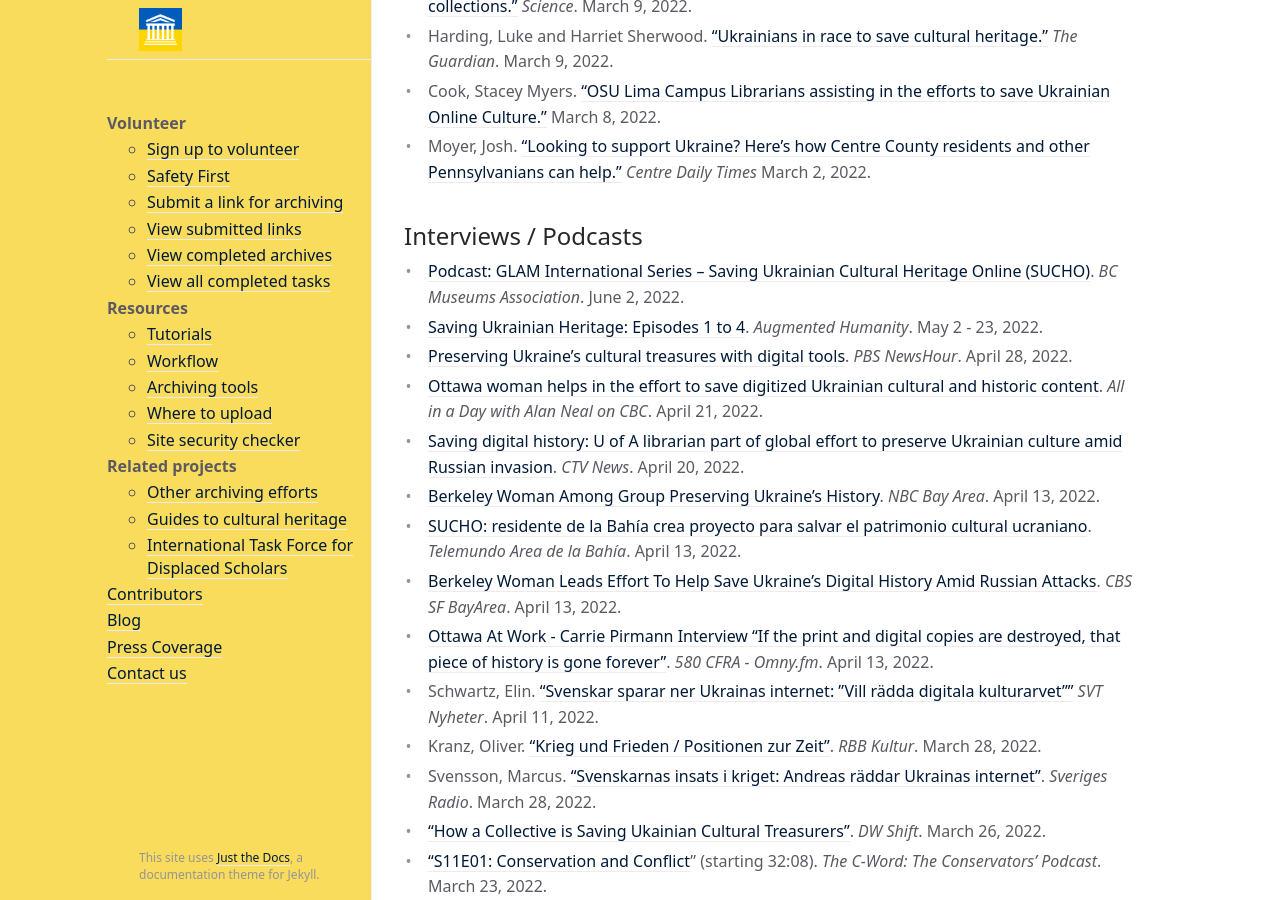
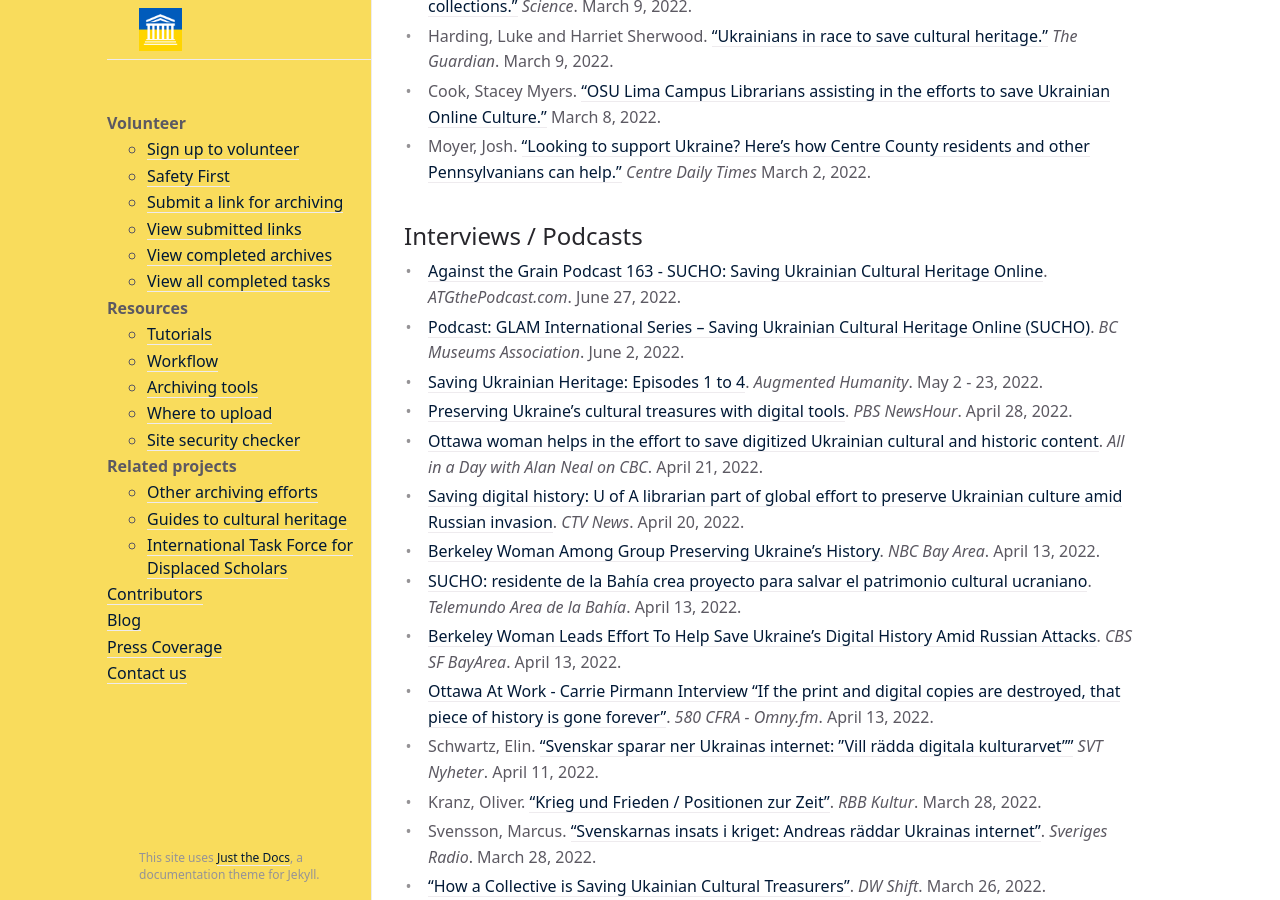
Before and after one commit to sucho-archiving/sucho-archiving.github.io, a Jekyll site: the page built from press.md, in a window 1280 px wide and 900 px high, scrolled down 2776 px. Built offline with Jekyll 4.4.1, drawn with Linux system fonts in a browser that asks for light colours.

Commit message:
added podcast

```diff
--- a/press.md
+++ b/press.md
@@ -64,6 +64,7 @@
 
 
 ## Interviews / Podcasts
+- [Against the Grain Podcast 163 - SUCHO: Saving Ukrainian Cultural Heritage Online](http://atgthepodcast.libsyn.com/atgthepodcast-163-sucho-saving-ukrainian-cultural-heritage-online ). *ATGthePodcast.com*. June 27, 2022.
 - [Podcast: GLAM International Series – Saving Ukrainian Cultural Heritage Online (SUCHO)](https://museum.bc.ca/brain/glam-international-sucho/). *BC Museums Association*. June 2, 2022.
 - [Saving Ukrainian Heritage: Episodes 1 to 4](https://www.npr.org/podcasts/811625591/augmented-humanity). *Augmented Humanity*. May 2 - 23, 2022.
 - [Preserving Ukraine's cultural treasures with digital tools](https://www.pbs.org/newshour/show/preserving-ukraines-cultural-treasures-with-digital-tools). *PBS NewsHour*. April 28, 2022.
```
